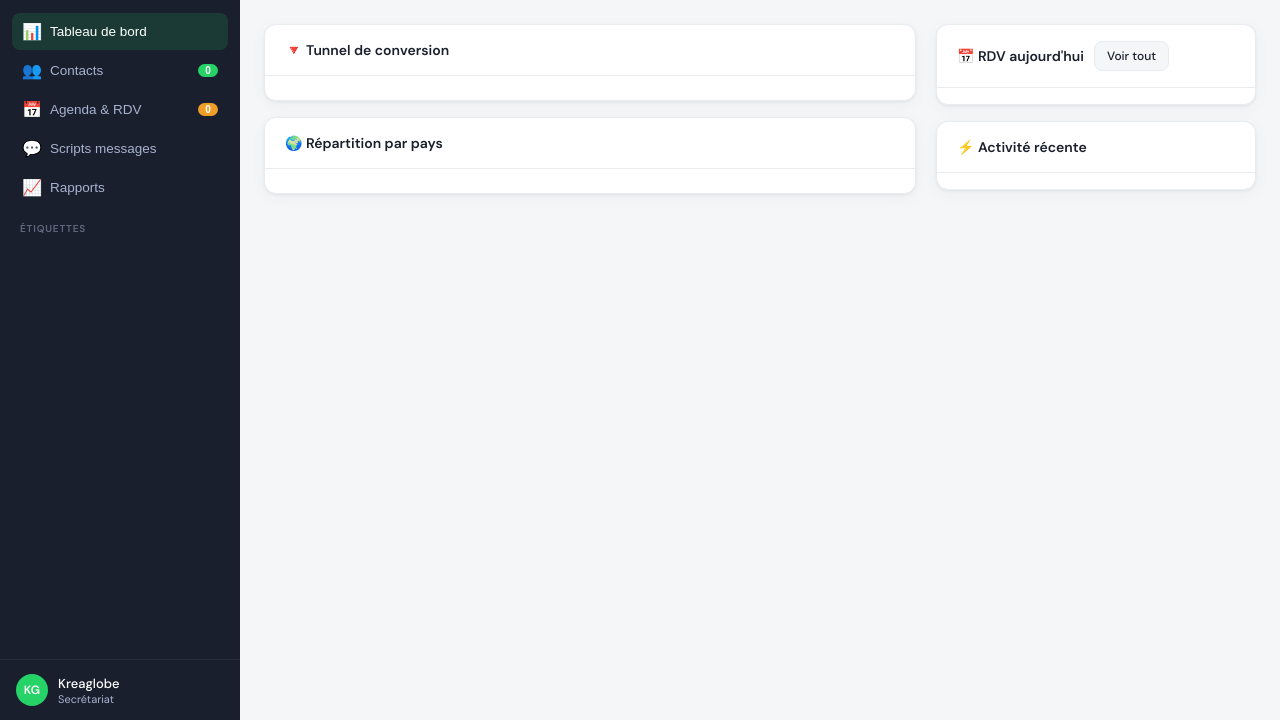
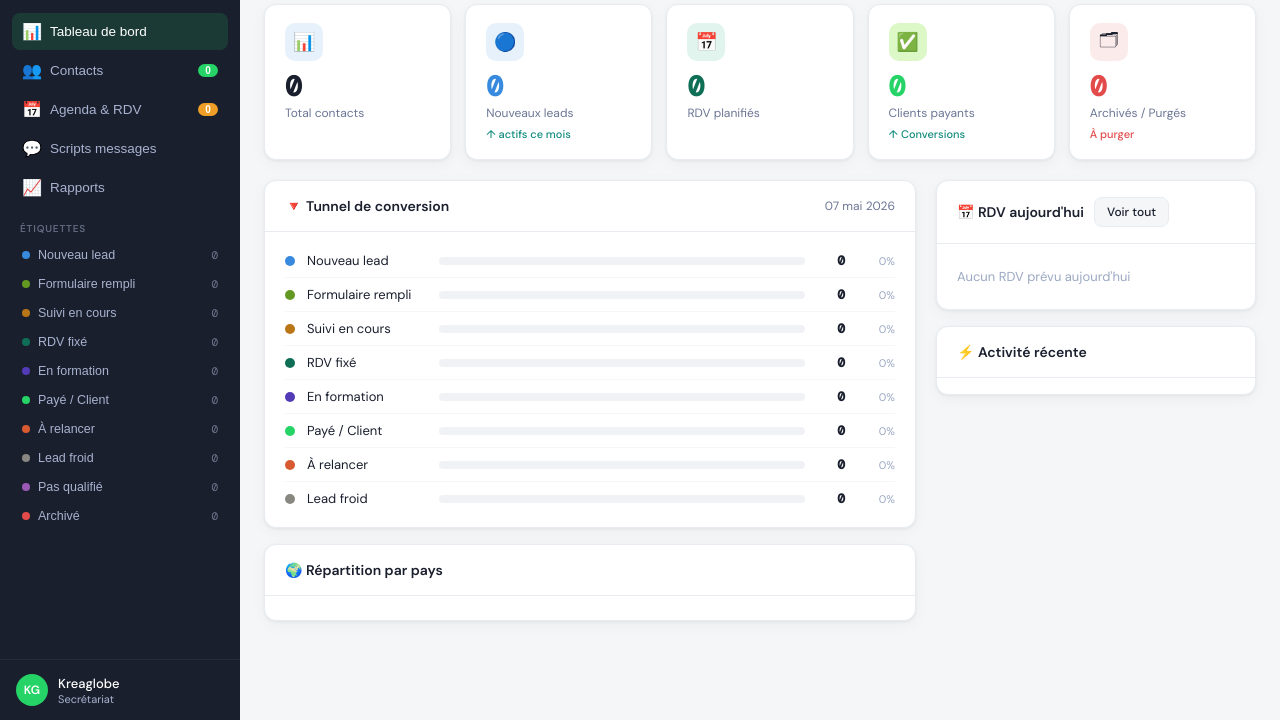
Before and after one commit to kreaglobe-afk/CRM-KREAGLOBE, a plain HTML site: page index.html in a window 1280 px wide. Shown: the part 80-800 px from the top of the page. Drawn offline with nearby package versions, Linux system fonts and the light colour scheme.

Commit message:
Update index.html

```diff
--- a/index.html
+++ b/index.html
@@ -2582,3 +2582,9 @@ function closeModal(id, e) {
 //  INIT
 // ─────────────────────────────────────────
 selectedDay = new Date();
+renderDashboard();
+updateMobileBadges();
+populateLabelSelects();
+</script>
+</body>
+</html>
```
